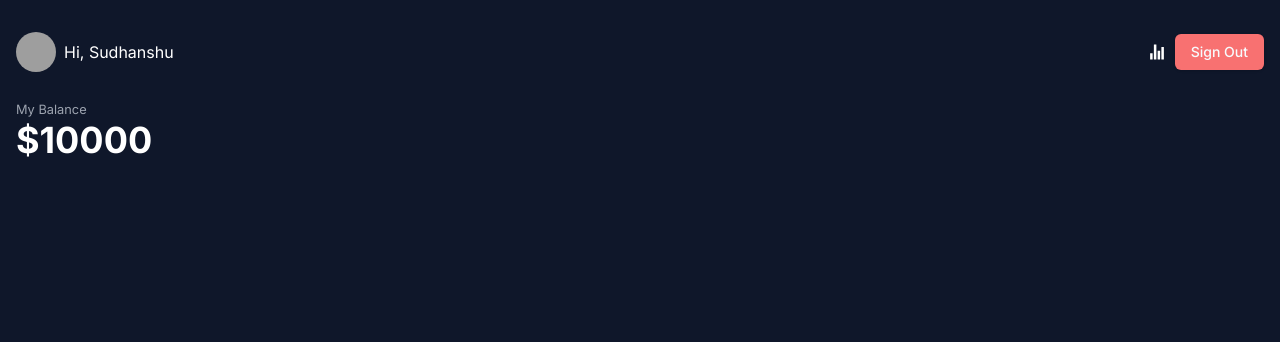
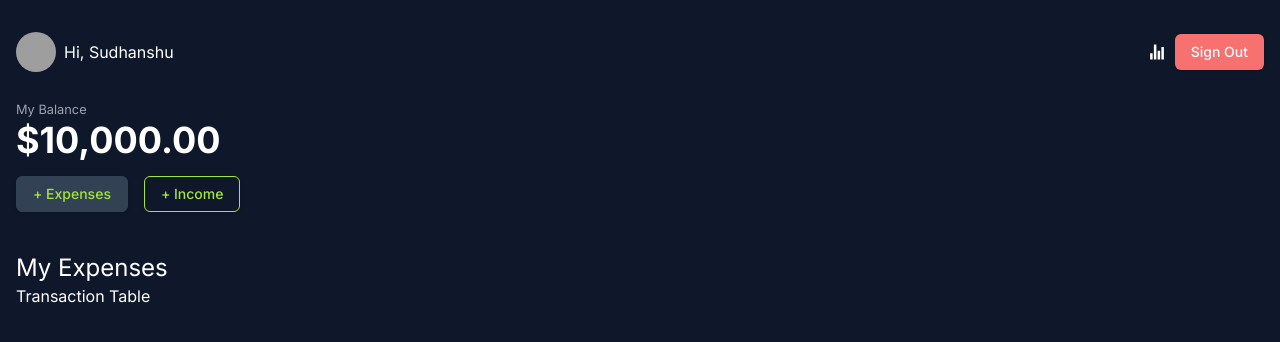
Before and after one commit to SudhanshuShrivastava04/FinZen, a Next.js app: page / in a window 1280 px wide. Shown: the top 342 px of the page. Built offline with nearby package versions, Linux system fonts and the light colour scheme; grey boxes are pictures that could not be loaded.

Commit message:
Layout and styling

```diff
--- a/app/page.jsx
+++ b/app/page.jsx
@@ -1,13 +1,26 @@
+import { Button } from "@/components/ui/button";
+import { currencyFormatter } from "@/lib/utils";
+
 export default function Home() {
   return (
     <main>
       <section>
         <small className="text-gray-400 text-md">My Balance</small>
-        <h2 className="text-4xl font-bold">$10000</h2>
+        <h2 className="text-4xl font-bold">{currencyFormatter(10000)}</h2>
       </section>
 
-      <section>
+      <section className="flex items-center gap-4 py-4">
+        <Button className="bg-slate-700 border border-slate-700 text-lime-400 hover:scale-110 duration-200 transition">
+          + Expenses
+        </Button>
+        <Button className="border border-lime-400 text-lime-400 hover:scale-110 duration-200 transition hover:bg-lime-400 hover:text-slate-700">
+          + Income
+        </Button>
+      </section>
 
+      <section className="py-6 w-full">
+        <h3 className="text-2xl">My Expenses</h3>
+        <div>Transaction Table</div>
       </section>
     </main>
   );
--- a/components/NavBar.jsx
+++ b/components/NavBar.jsx
@@ -1,6 +1,5 @@
 "use client";
 
-import { useState } from "react";
 import { Avatar, AvatarFallback, AvatarImage } from "@/components/ui/avatar";
 import { Button } from "@/components/ui/button";
 import { IoIosStats } from "react-icons/io";
@@ -21,7 +20,6 @@ export function SignOutButton() {
 }
 
 export function MobileNav() {
-  const [open, setOpen] = useState(false);
   return (
     <>
       <Sheet>
--- a/lib/utils.js
+++ b/lib/utils.js
@@ -1,6 +1,14 @@
-import { clsx } from "clsx"
-import { twMerge } from "tailwind-merge"
+import { clsx } from "clsx";
+import { twMerge } from "tailwind-merge";
 
 export function cn(...inputs) {
-  return twMerge(clsx(inputs))
+  return twMerge(clsx(inputs));
 }
+export const currencyFormatter = (amount) => {
+  const formatter = Intl.NumberFormat("en-US", {
+    currency: "USD",
+    style: "currency",
+  });
+
+  return formatter.format(amount);
+};
```
